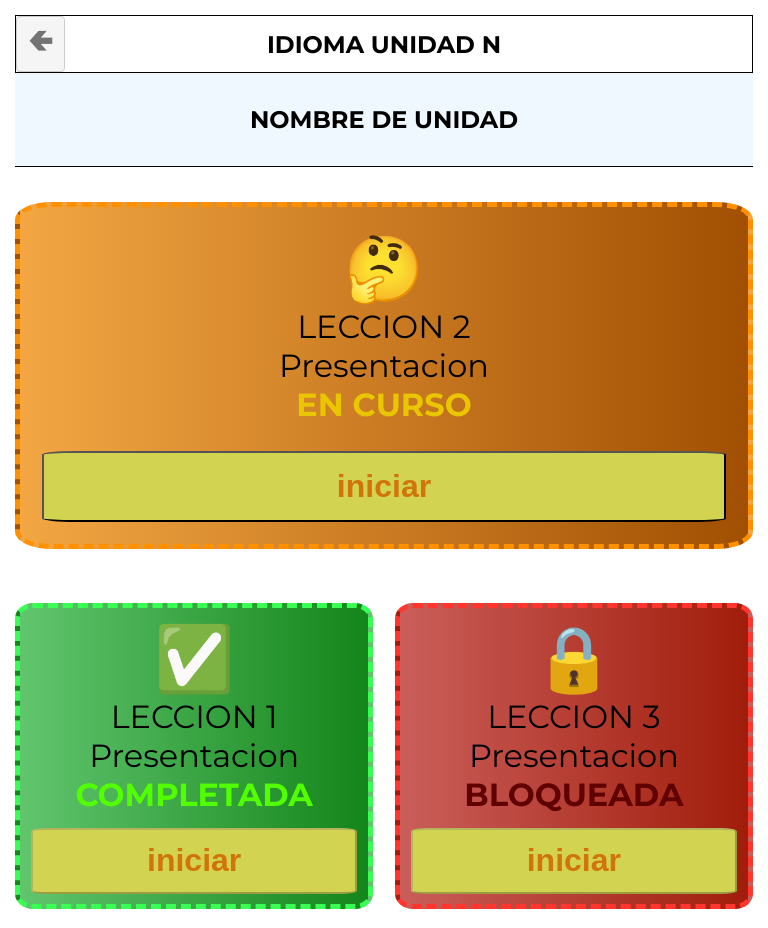
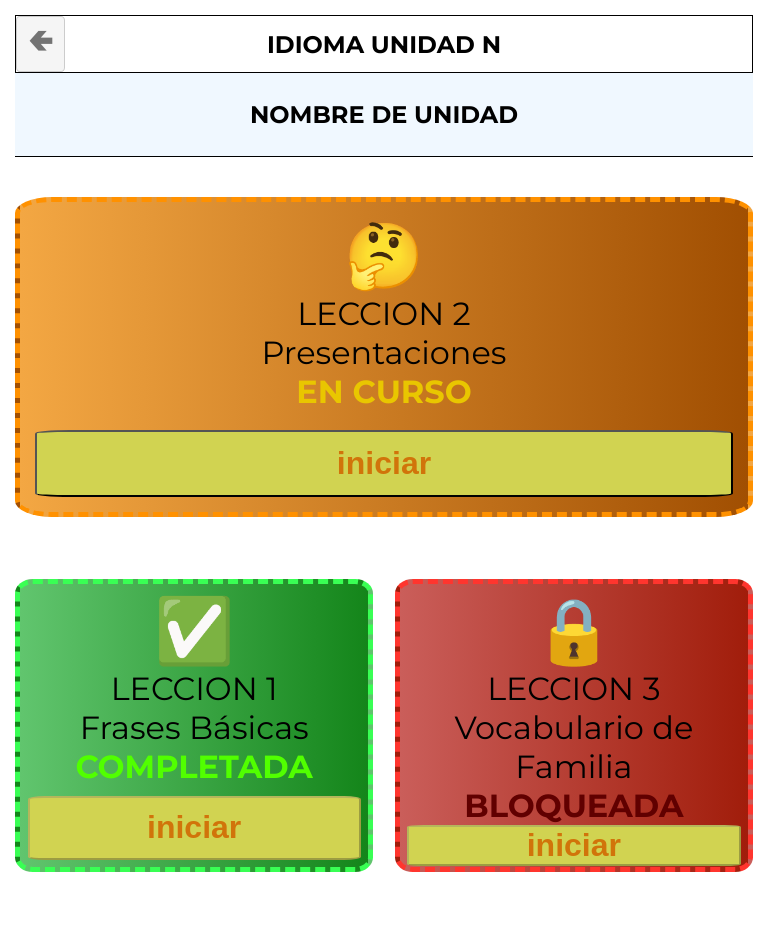
Before and after one commit to Nalysth/TP_ProgramacionWeb, a plain HTML site: page Mapa de Unidades y Lecciones/index.html in a window 768 px wide. After the commit the page ends 893 px from the top, so only its background shows below. Drawn offline with Linux system fonts and the light colour scheme.

Commit message:
correcion

```diff
--- a/Mapa de Unidades y Lecciones/index.html
+++ b/Mapa de Unidades y Lecciones/index.html
@@ -32,7 +32,7 @@
                 </section>
                 <section class="texto_nombre_estado">
                     <p>LECCION 1</p>
-                    <p>Presentacion</p>
+                    <p>Frases Básicas</p>
                     <p class="estado1">COMPLETADA</p>
                 </section>
                 <button class="boton_iniciar" disabled>iniciar</button>
@@ -44,7 +44,7 @@
                 </section>
                 <section class="texto_nombre_estado">
                     <p>LECCION 2</p>
-                    <p>Presentacion</p>
+                    <p>Presentaciones</p>
                     <p class="estado2">EN CURSO</p>
                 </section>
                 <button class="boton_iniciar">iniciar</button>
@@ -55,7 +55,7 @@
                 </section>
                 <section class="texto_nombre_estado">
                     <p>LECCION 3</p>
-                    <p>Presentacion</p>
+                    <p>Vocabulario de Familia</p>
                     <p class="estado3">BLOQUEADA</p>
                 </section>
                 <button class="boton_iniciar" disabled>iniciar</button>
--- a/Mapa de Unidades y Lecciones/style_tablet.css
+++ b/Mapa de Unidades y Lecciones/style_tablet.css
@@ -11,7 +11,7 @@
     }
     .targeta {
         margin: 0;
-        padding: 3%;
+        padding: 2%;
     }
     #lex2{
         grid-column: 1 / 3;
--- a/Mapa de Unidades y Lecciones/style_web.css
+++ b/Mapa de Unidades y Lecciones/style_web.css
@@ -1,4 +1,4 @@
-@media screen and (max-width: 3000px) and (min-width: 500px) {
+@media screen and (min-width: 500px) {
     *{
     margin: 0;
     padding: 0;
```
